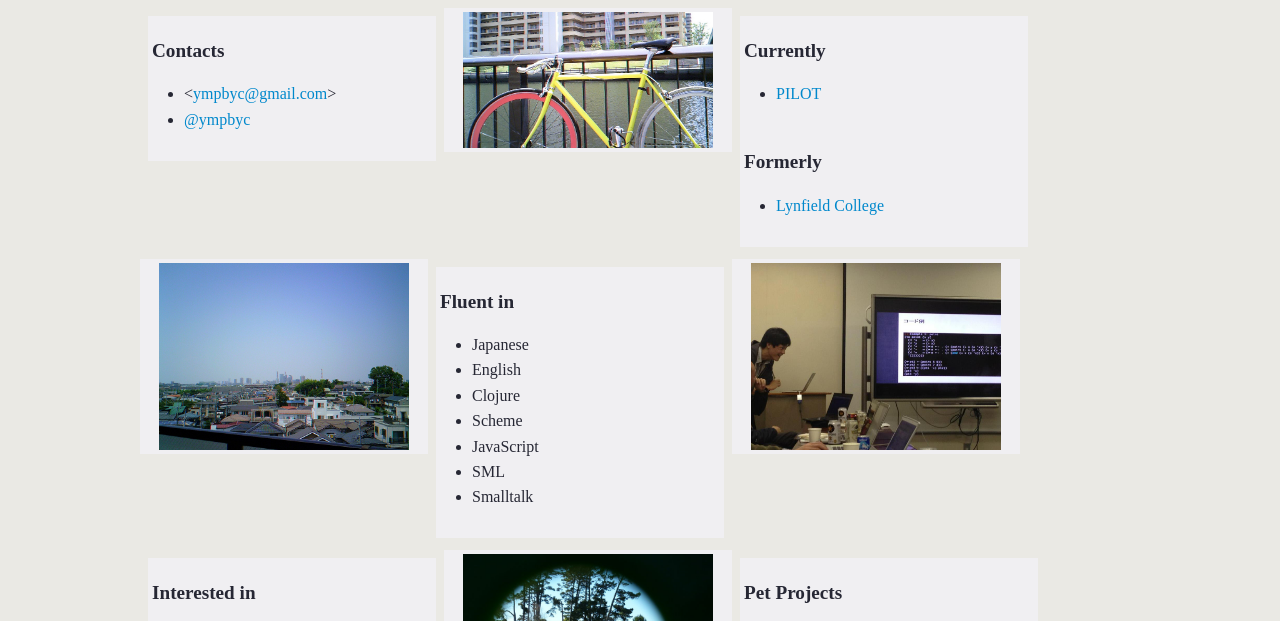
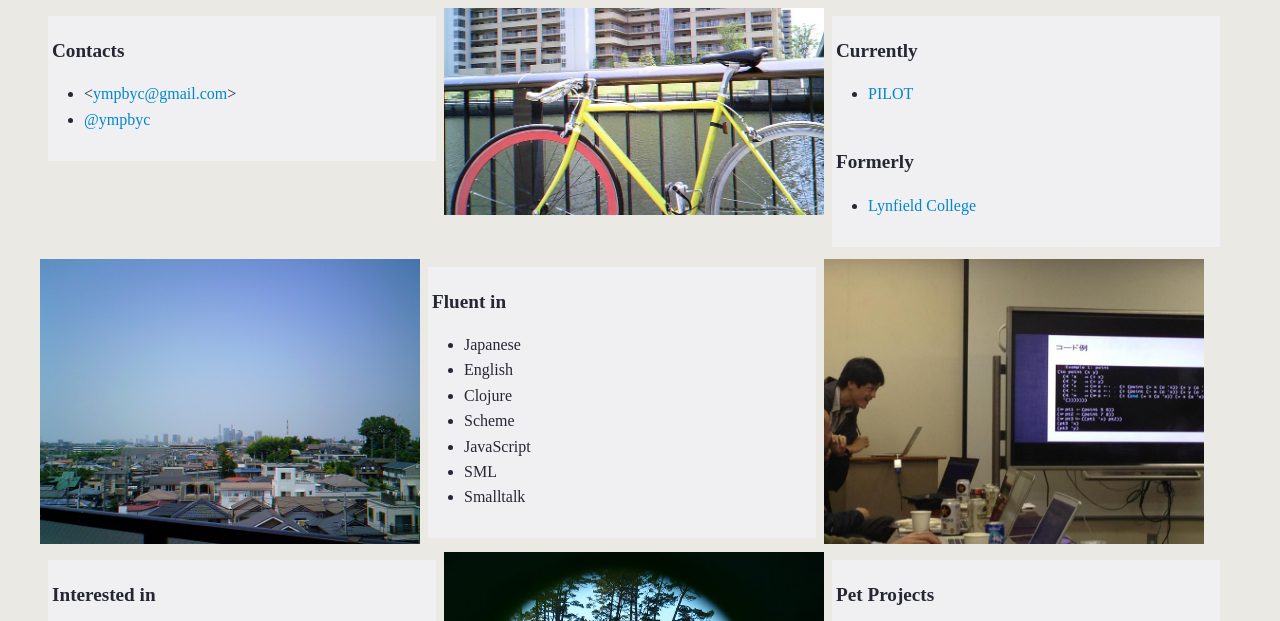
Before and after one commit to ympbyc/ympbyc.github.com, a website: page index.html in a window 1280 px wide. Shown: the part 112-733 px from the top of the page. Drawn offline with Linux system fonts and the light colour scheme; a script that the page names is missing.

Commit message:
style adjustment

```diff
--- a/css/style.css
+++ b/css/style.css
@@ -123,15 +123,20 @@ i {
     padding: 4px;
     overflow: hidden;
     float: left;
-    min-width: 28%;
-    max-width: 29%;
+    min-width: 380px;
+    max-width: 380px;
     background-color: rgba(244,243,248, 0.7);
 }
+
+    div.section {
+        display: block;
+        padding: 0;
+        /*max-width: 250px;*/
+    }
 
     .section img {
         display: block;
         margin: 0 auto;
-        max-width: 250px;
     }
 
 #menu {
@@ -144,7 +149,7 @@ i {
 #content {
     margin: 100px auto;
     padding: 20px 10px 20px;
-    max-width: 1000px;
+    max-width: 1200px;
     font-family: serif;
 }
 
```
Also changed, not shown: 1 other file.
